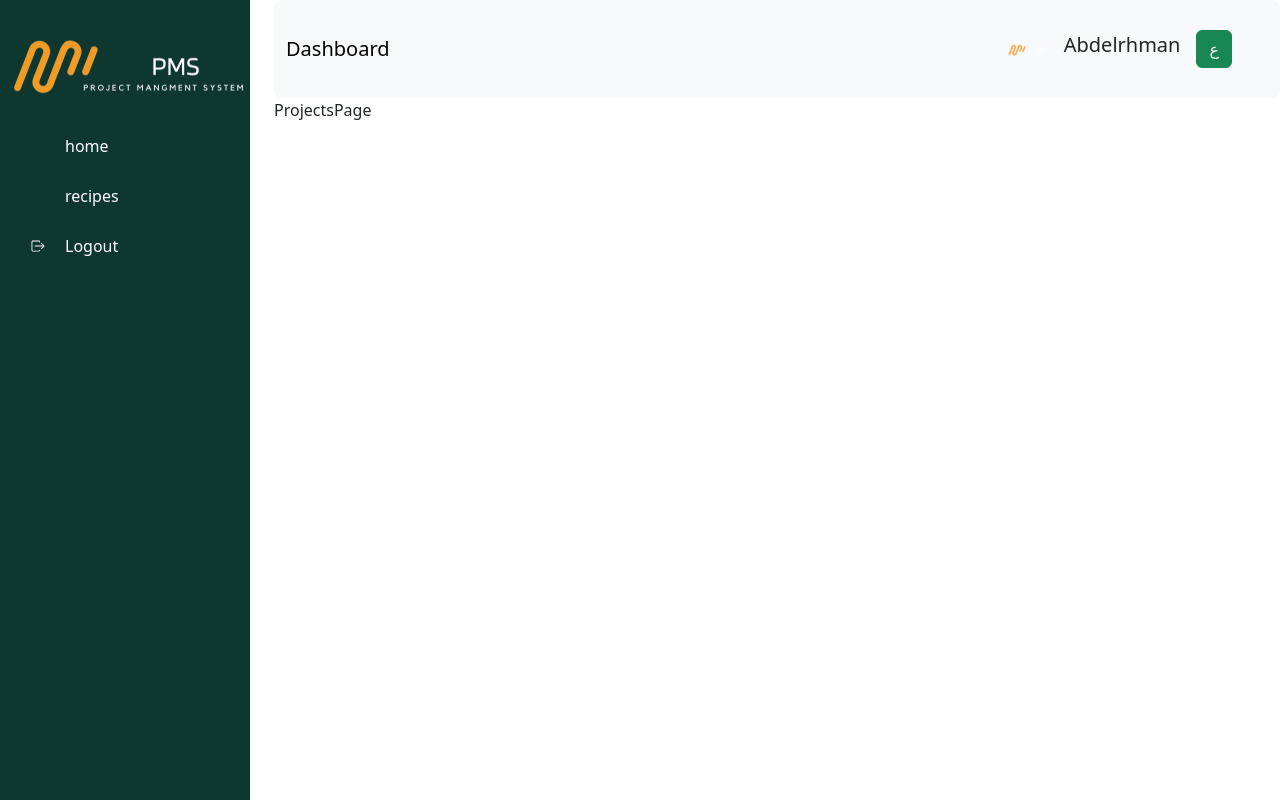
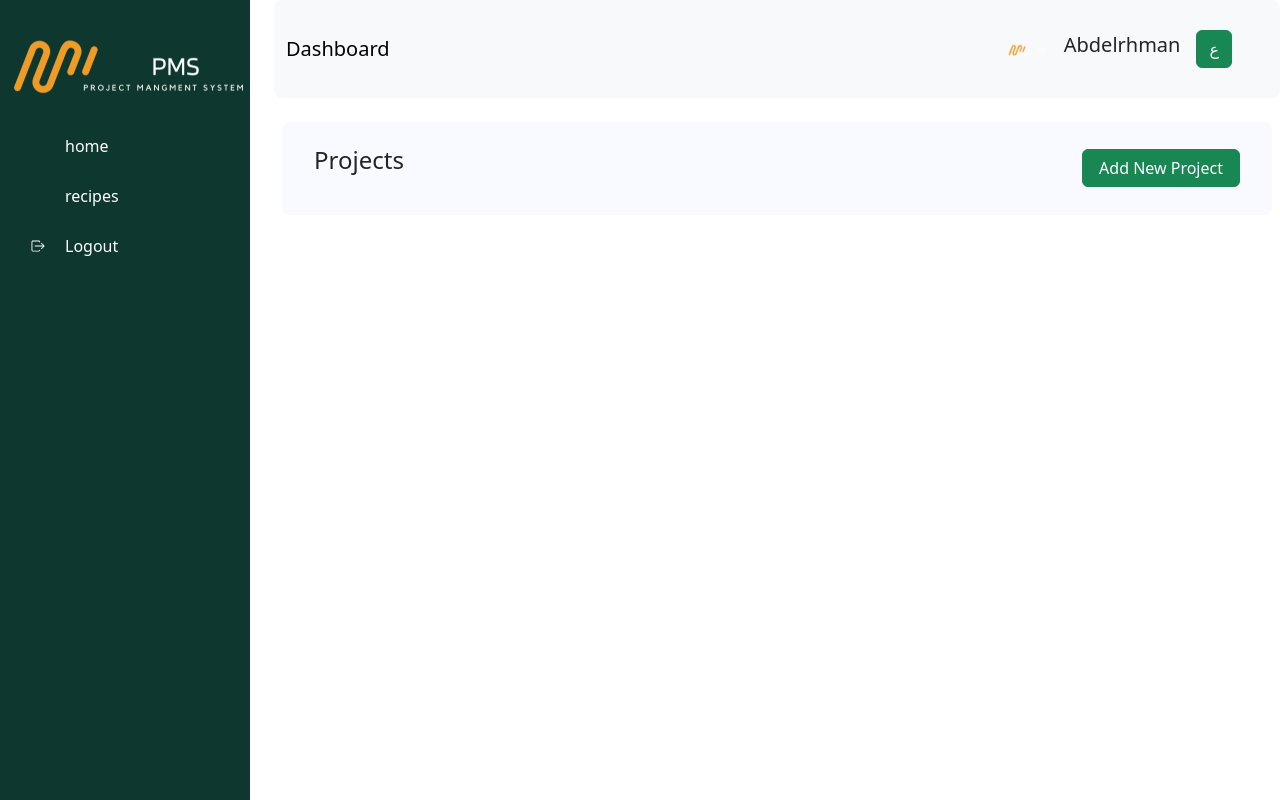
Before and after one commit to abdelrhmaneladawy1/Project-Management-System, a React (Vite) app: page /dashboard/projects in a window 1280 px wide. Built offline with nearby package versions, Linux system fonts and the light colour scheme; sample sign-in values are in the browser's storage.

Commit message:
create SubHeader

```diff
--- a/src/App.css
+++ b/src/App.css
@@ -62,3 +62,7 @@
   background-position: center;
   padding: 0 20px;
 }
+.subHeader {
+  background-color: #f8faff;
+  padding: 0 20px;
+}
--- a/src/ProjectsModule/Pages/ProjectsPage.tsx
+++ b/src/ProjectsModule/Pages/ProjectsPage.tsx
@@ -1,3 +1,13 @@
+import SubHeader from "../../SharedModule/Components/SubHeader/SubHeader";
+
 export default function ProjectsPage() {
-  return <div>ProjectsPage</div>;
+  return (
+    <>
+      <SubHeader
+        title="Projects"
+        btnName="Add New Project"
+        btnLink="/dashboard/users"
+      />
+    </>
+  );
 }
--- /dev/null
+++ b/src/SharedModule/Components/SubHeader/SubHeader.tsx
@@ -0,0 +1,37 @@
+import { useTranslation } from "react-i18next";
+import { Link } from "react-router-dom";
+
+export default function SubHeader({
+  title,
+  description,
+  btnName,
+  btnLink,
+  handleShow,
+}: any) {
+  const { t, i18n } = useTranslation();
+
+  return (
+    <>
+      <div className=" row subHeader align-items-center  rounded-3 py-4 mx-2 my-4 align-content-center">
+        <div className="col-sm-8">
+          <h4>{title}</h4>
+          <p>{description}</p>
+        </div>
+        {btnName && (
+          <div className="col-sm-4 text-end">
+            <Link to={btnLink}>
+              <button className="btn px-3 btn-success" onClick={handleShow}>
+                {btnName}
+                {i18n.language == "en" ? (
+                  <i className=" fa-solid fa-arrow-right"></i>
+                ) : (
+                  <i className=" fa-solid fa-arrow-left"></i>
+                )}{" "}
+              </button>
+            </Link>
+          </div>
+        )}
+      </div>
+    </>
+  );
+}
--- a/src/UsersModule/Pages/UsersPage.tsx
+++ b/src/UsersModule/Pages/UsersPage.tsx
@@ -1,3 +1,9 @@
+import SubHeader from "../../SharedModule/Components/SubHeader/SubHeader";
+
 export default function UsersPage() {
-  return <div>UsersPage</div>;
+  return (
+    <>
+      <SubHeader title="Users" />
+    </>
+  );
 }
```
